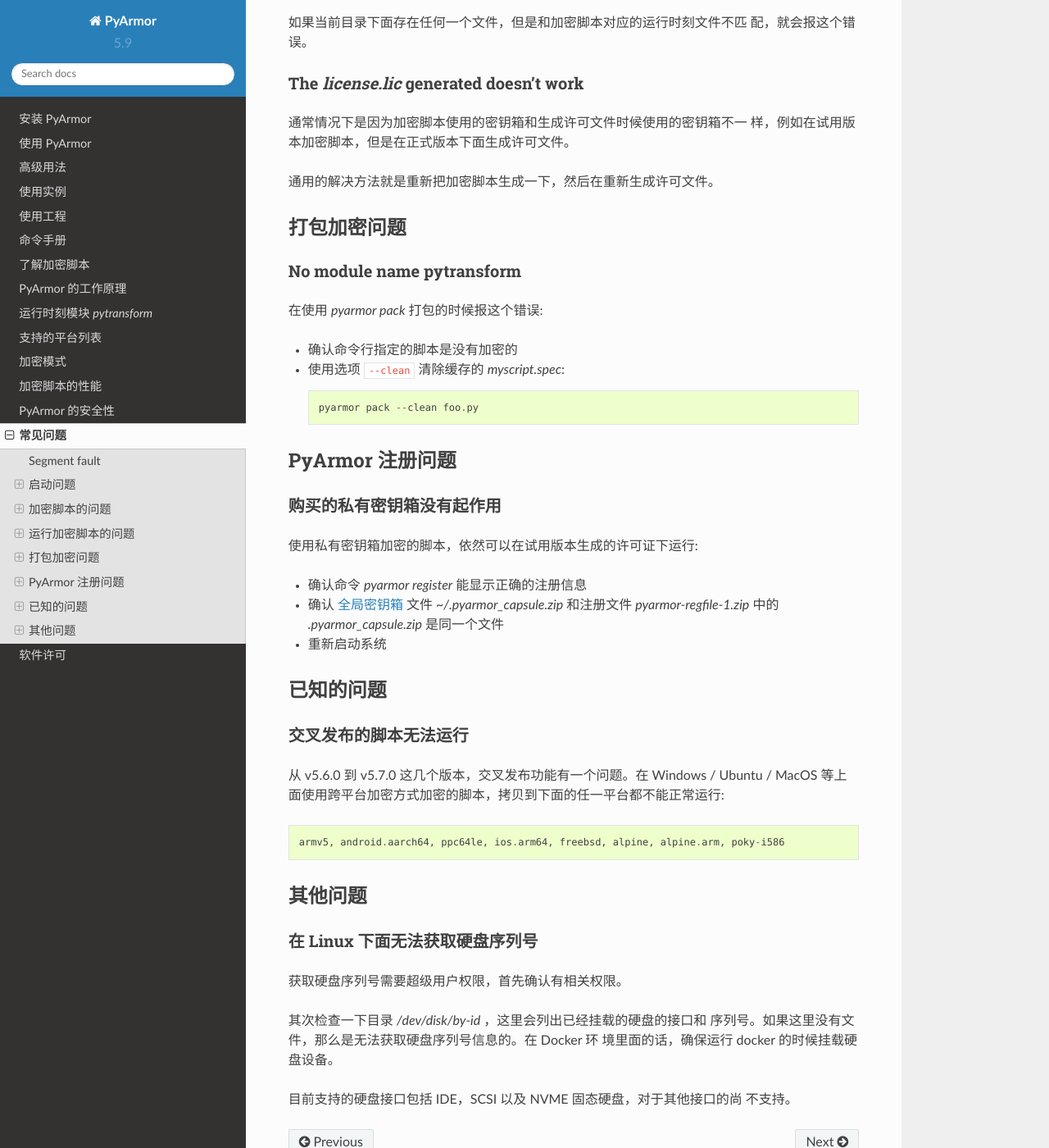
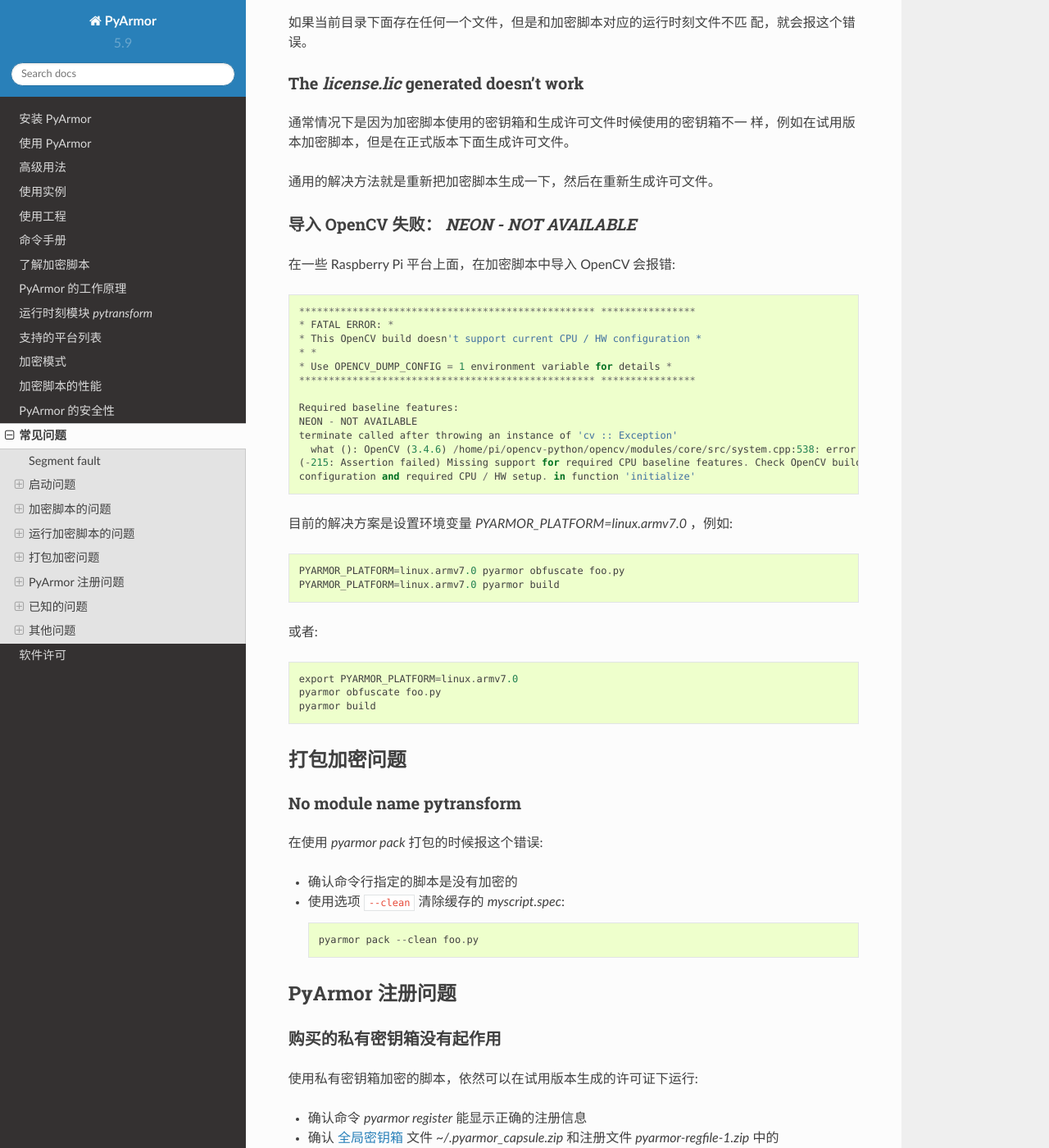
Before and after one commit to dashingsoft/pyarmor-docs-zh, a Sphinx documentation site: the page built from docs/questions.rst, in a window 1280 px wide and 1400 px high, scrolled down 5329 px. Shown: the whole window at 82% size. Built offline with Sphinx 7.4.7 and the Read the Docs theme 2.0.0, drawn with Linux system fonts in a browser that asks for light colours.

Commit message:
Add new question for opencv

```diff
--- a/docs/questions.rst
+++ b/docs/questions.rst
@@ -252,6 +252,36 @@
 通用的解决方法就是重新把加密脚本生成一下，然后在重新生成许可文件。
 
 
+导入 OpenCV 失败： `NEON - NOT AVAILABLE`
+~~~~~~~~~~~~~~~~~~~~~~~~~~~~~~~~~~~~~~~~
+在一些 Raspberry Pi 平台上面，在加密脚本中导入 OpenCV 会报错::
+
+    ************************************************** ****************
+    * FATAL ERROR: *
+    * This OpenCV build doesn't support current CPU / HW configuration *
+    * *
+    * Use OPENCV_DUMP_CONFIG = 1 environment variable for details *
+    ************************************************** ****************
+
+    Required baseline features:
+    NEON - NOT AVAILABLE
+    terminate called after throwing an instance of 'cv :: Exception'
+      what (): OpenCV (3.4.6) /home/pi/opencv-python/opencv/modules/core/src/system.cpp:538: error:
+    (-215: Assertion failed) Missing support for required CPU baseline features. Check OpenCV build
+    configuration and required CPU / HW setup. in function 'initialize'
+
+目前的解决方案是设置环境变量 `PYARMOR_PLATFORM=linux.armv7.0` ，例如::
+
+    PYARMOR_PLATFORM=linux.armv7.0 pyarmor obfuscate foo.py
+    PYARMOR_PLATFORM=linux.armv7.0 pyarmor build
+
+或者::
+
+   export PYARMOR_PLATFORM=linux.armv7.0
+   pyarmor obfuscate foo.py
+   pyarmor build
+
+
 打包加密问题
 ------------
 
```
